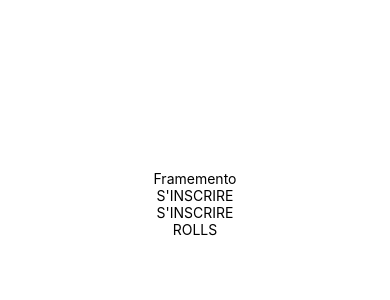
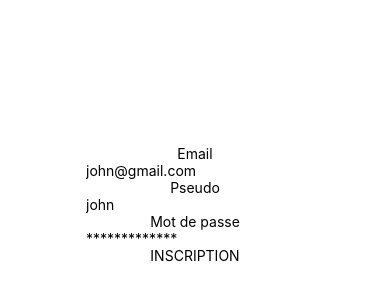
Before and after one commit to EstelleMylMel/framemento-frontend, a React Native app: screen /Signup in a window 390 px wide. Shown: the part 218-518 px from the top of the page. Built offline with nearby package versions, Linux system fonts and the light colour scheme.

Commit message:
handle subscription encours

```diff
--- a/App.tsx
+++ b/App.tsx
@@ -93,7 +93,7 @@ export default function App() {
     <NavigationContainer>
      <AppStack.Navigator screenOptions={{ headerShown: false }}>
        <AppStack.Screen name="Welcome" component={WelcomeScreen} />
-       <AppStack.Screen name="SignUp" component={SignupScreen} />
+       <AppStack.Screen name="Signup" component={SignupScreen} />
        <AppStack.Screen name="Rolls" component={RollsScreen} />
        {/* <AppStack.Screen name="SignIn" component={SignInScreen} />
        <AppStack.Screen name="TabNavigator" component={TabNavigator} /> */}
--- a/screens/SignupScreen.tsx
+++ b/screens/SignupScreen.tsx
@@ -1,14 +1,42 @@
-import { View, Text, StyleSheet, TouchableOpacity } from 'react-native';
+import { View, Text, StyleSheet, TouchableOpacity, TextInput } from 'react-native';
 import type { NavigationProp, ParamListBase, } from '@react-navigation/native';
+import { useState } from 'react';
 
 type SignupScreenProps = {
     navigation: NavigationProp<ParamListBase>;
   };
 
   export default function SignupScreen({ navigation }: SignupScreenProps) {
+
+    const [ email, setEmail ] = useState<string>('');
+    const [ username, setUsername ] = useState<string>('');
+    const [ password, setPassword ] = useState<string>('');
+
+    const handleSubscription = (): void => {
+
+      // Vérifier que les 3 champs sont remplis
+      // Vérifier le bon format de l'adresse email content@content.content
+      // Si c'est bon -->
+        //fetch
+          //si le fetch est bon --> stocker le user et token dans le store + navigate vers la page suivant
+          //si le fetch n'est pas bon --> modale d'erreur pour dire à l'utilisateur que ce n'eest pas bon.
+    }
+
     return (
         <View style={styles.container}>
+          {/* header ? */}
+            <Text>Email</Text>
+            <TextInput style={styles.input} placeholder={'john@gmail.com'} onChangeText={(value) => setEmail(value)} value={email}/>
 
+            <Text>Pseudo</Text>
+            <TextInput style={styles.input} placeholder={'john'} onChangeText={(value) => setUsername(value)} value={username}/>
+
+            <Text>Mot de passe</Text>
+            <TextInput style={styles.input} placeholder={'*************'} onChangeText={(value) => setPassword(value)} value={password}/>
+
+            <TouchableOpacity onPress={handleSubscription}>
+              <Text>INSCRIPTION</Text>
+            </TouchableOpacity>
         </View>
     )
 }
@@ -20,6 +48,7 @@ const styles = StyleSheet.create({
       alignItems: 'center',
       justifyContent: 'center',
     },
-    h1: {},
+    input: {},
+
 
   });
--- a/screens/WelcomeScreen.tsx
+++ b/screens/WelcomeScreen.tsx
@@ -9,7 +9,7 @@ export default function WelcomeScreen({ navigation }: WelcomeScreenProps) {
     return (
         <View style={styles.container}>
             <Text style={styles.h1}>Framemento</Text>
-            <TouchableOpacity onPress={()=> navigation.navigate('Signupscreen')}>
+            <TouchableOpacity onPress={()=> navigation.navigate('Signup')}>
               {/* Faut il faire un composant pour les boutons ? */}
               <Text>S'INSCRIRE</Text>
             </TouchableOpacity>
```
